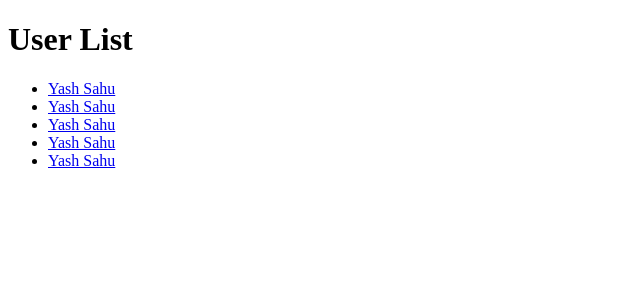
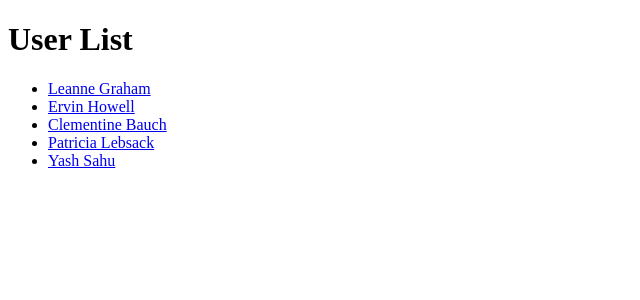
Before and after one commit to acciojob/routing-people-YashSahaa, a React app: page / in a window 1280 px wide. Shown: the top 300 px of the page, without its empty margins (0-640 px from the left). Built offline with nearby package versions, Linux system fonts and the light colour scheme.

Commit message:
submission2

```diff
--- a/src/components/Users.js
+++ b/src/components/Users.js
@@ -1,42 +1,42 @@
 export const Users = [
     {
         "id":1,
-        "name": "Yash Sahu",
-        "username":"yash",
-        "email":"yash123@gmail.com",
-        "phone":57174544431,
-        "website":"yash.com",
+        "name": "Leanne Graham",
+        "username":"Bret",
+        "email":"Sincere@april.biz",
+        "phone":"1-770-736-8031",
+        "website":"hildegard.org",
     },
     {
         "id":2,
-        "name": "Yash Sahu",
-        "username":"yash",
-        "email":"yash123@gmail.com",
-        "phone":57174544431,
+        "name": "Ervin Howell",
+        "username":"Antonette",
+        "email":"Shanna@melissa.tv",
+        "phone":"100-692-6593",
         "website":"yash.com",
     },
     {
         "id":3,
-        "name": "Yash Sahu",
-        "username":"yash",
-        "email":"yash123@gmail.com",
-        "phone":57174544431,
-        "website":"yash.com",
+        "name": "Clementine Bauch",
+        "username":"Samantha",
+        "email":"Nathan@yesenia.net",
+        "phone":"1-463-123-4447",
+        "website":"ramiro.info",
     },
     {
         "id":4,
-        "name": "Yash Sahu",
-        "username":"yash",
-        "email":"yash123@gmail.com",
-        "phone":57174544431,
-        "website":"yash.com",
+        "name": "Patricia Lebsack",
+        "username":"Karianne",
+        "email":"Julianne.OConner@kory.org",
+        "phone":"493-170-9623",
+        "website":"kale.biz",
     },
     {
         "id":5,
         "name": "Yash Sahu",
         "username":"yash",
         "email":"yash123@gmail.com",
-        "phone":57174544431,
+        "phone":"57174544431",
         "website":"yash.com",
     },
 ]
```
